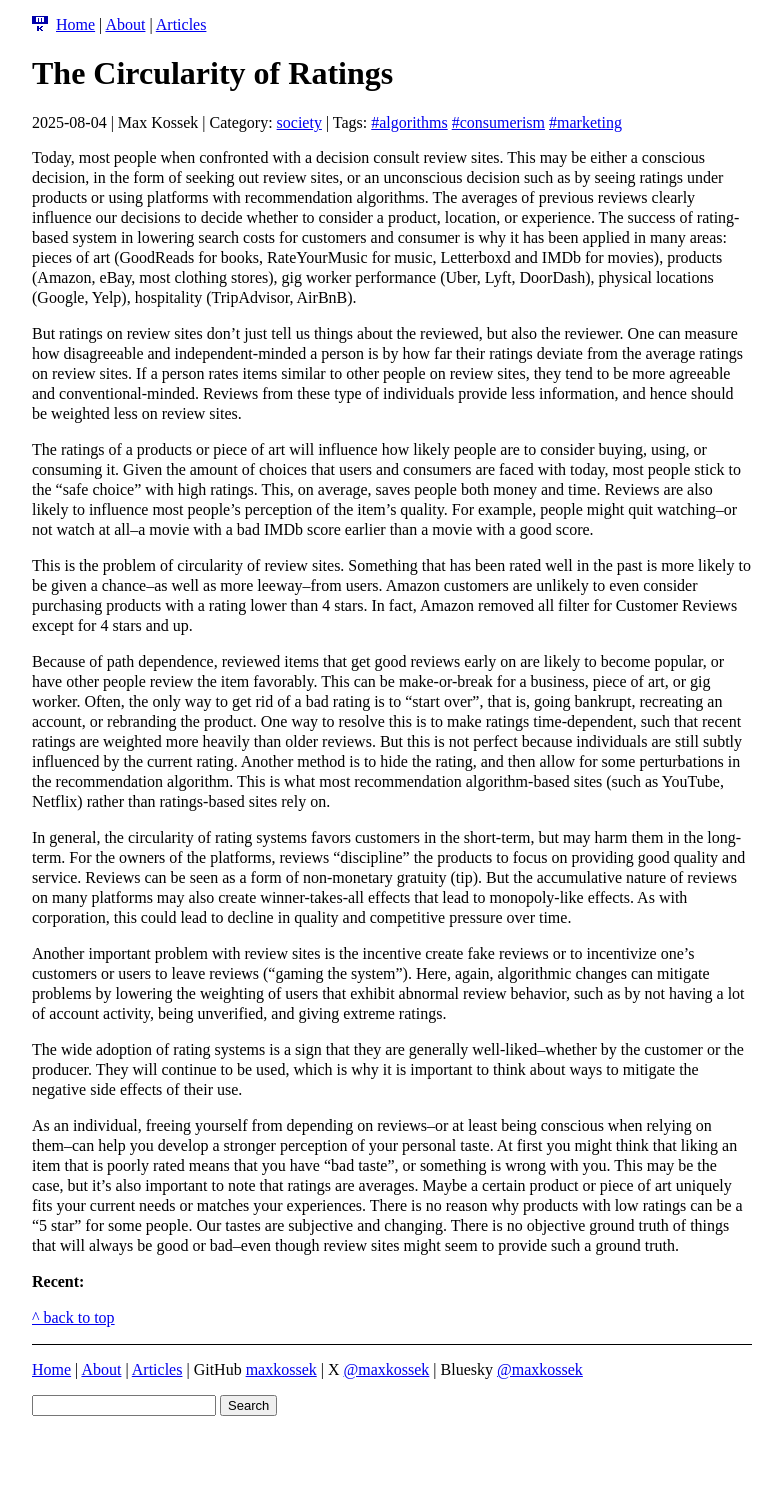
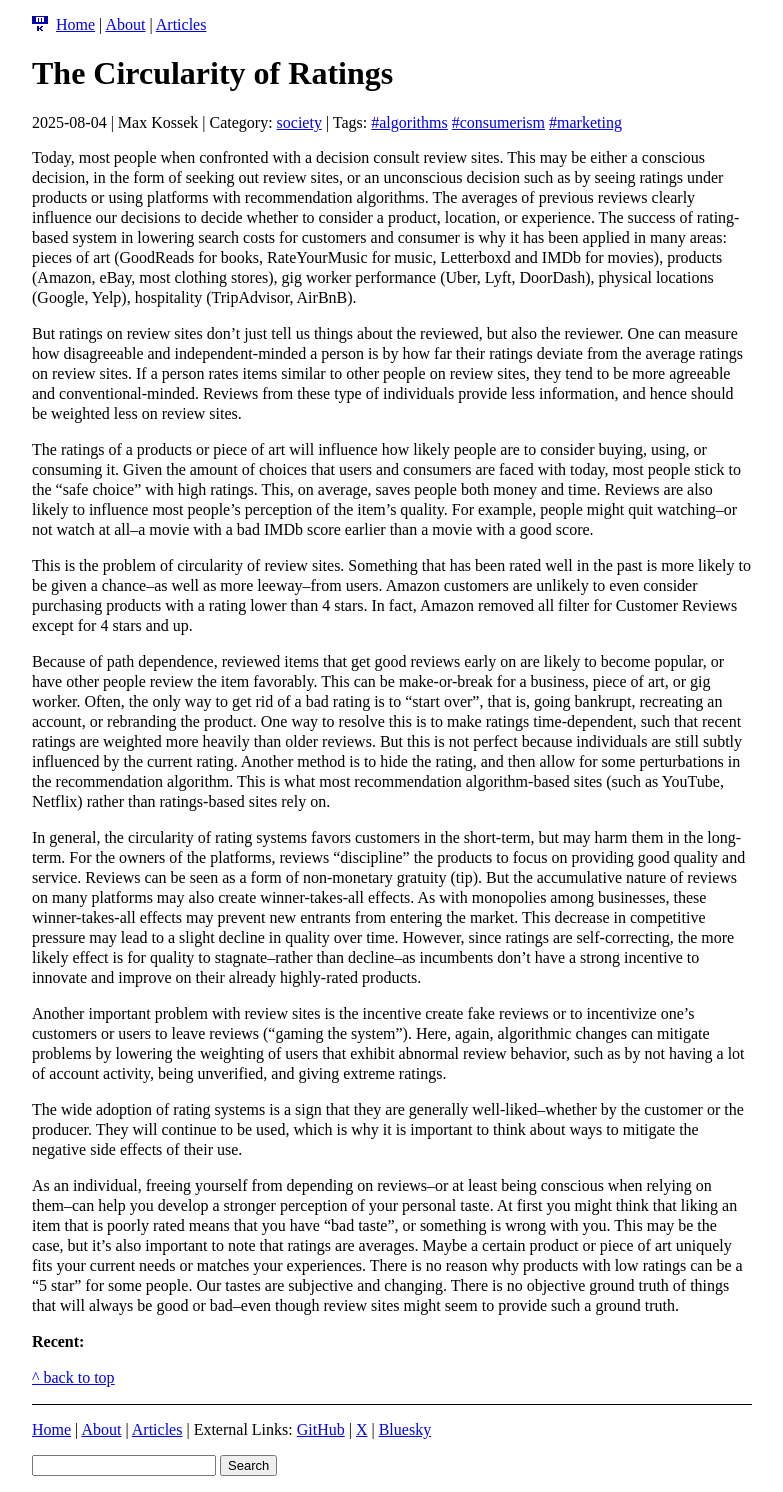
Before and after one commit to maxkossek/maxkossek.github.io, a Jekyll site: the page built from _posts/2025-08-04-circularity-ratings.md, in a window 1280 px wide. Shown: the whole page, without its empty margins (248-1031 px from the left). Built offline with Jekyll 4.4.1, drawn with Linux system fonts in a browser that asks for light colours; before the commit the page ends 1432 px from its top, so only the background shows below that.

Commit message:
Update circularity of ratings article

```diff
--- a/_includes/footer.html
+++ b/_includes/footer.html
@@ -1,5 +1,5 @@
 <footer>
-<nav><p><a href="/" title="Home Page">Home</a> | <a href="/about" title="About Max Kossek">About</a> | <a href="/articles" title="Archive of all articles">Articles</a> | GitHub <a rel="noopener" target="_blank" href="https://github.com/maxkossek">maxkossek</a> | X <a rel="noopener" target="_blank" href="https://x.com/maxkossek">@maxkossek</a> | Bluesky <a rel="noopener" target="_blank" href="https://bsky.app/profile/maxkossek.bsky.social">@maxkossek</a></p></nav>
+<nav><p><a href="/" title="Home Page">Home</a> | <a href="/about" title="About Max Kossek">About</a> | <a href="/articles" title="Archive of all articles">Articles</a> | External Links: <a rel="noopener" target="_blank" href="https://github.com/maxkossek">GitHub</a> | <a rel="noopener" target="_blank" href="https://x.com/maxkossek">X</a> | <a rel="noopener" target="_blank" href="https://bsky.app/profile/maxkossek.bsky.social">Bluesky</a></p></nav>
 <form action="https://duckduckgo.com" method="get" name="Search Form" target="_blank">
 <input name="sites" type="hidden" value="kossek.org">
 <input autocomplete="on" name="q" placeholder="" required="required"  type="text">
--- a/_posts/2025-08-04-circularity-reviews.md
+++ b/_posts/2025-08-04-circularity-ratings.md
@@ -20,7 +20,7 @@ This is the problem of circularity of review sites. Something that has been rate
 
 Because of path dependence, reviewed items that get good reviews early on are likely to become popular, or have other people review the item favorably. This can be make-or-break for a business, piece of art, or gig worker. Often, the only way to get rid of a bad rating is to "start over", that is, going bankrupt, recreating an account, or rebranding the product. One way to resolve this is to make ratings time-dependent, such that recent ratings are weighted more heavily than older reviews. But this is not perfect because individuals are still subtly influenced by the current rating. Another method is to hide the rating, and then allow for some perturbations in the recommendation algorithm. This is what most recommendation algorithm-based sites (such as YouTube, Netflix) rather than ratings-based sites rely on.
 
-In general, the circularity of rating systems favors customers in the short-term, but may harm them in the long-term. For the owners of the platforms, reviews "discipline" the products to focus on providing good quality and service. Reviews can be seen as a form of non-monetary gratuity (tip). But the accumulative nature of reviews on many platforms may also create winner-takes-all effects that lead to monopoly-like effects. As with corporation, this could lead to decline in quality and competitive pressure over time.
+In general, the circularity of rating systems favors customers in the short-term, but may harm them in the long-term. For the owners of the platforms, reviews "discipline" the products to focus on providing good quality and service. Reviews can be seen as a form of non-monetary gratuity (tip). But the accumulative nature of reviews on many platforms may also create winner-takes-all effects. As with monopolies among businesses, these winner-takes-all effects may prevent new entrants from entering the market. This decrease in competitive pressure may lead to a slight decline in quality over time. However, since ratings are self-correcting, the more likely effect is for quality to stagnate--rather than decline--as incumbents don't have a strong incentive to innovate and improve on their already highly-rated products.
 
 Another important problem with review sites is the incentive create fake reviews or to incentivize one's customers or users to leave reviews ("gaming the system"). Here, again, algorithmic changes can mitigate problems by lowering the weighting of users that exhibit abnormal review behavior, such as by not having a lot of account activity, being unverified, and giving extreme ratings.
 
```
